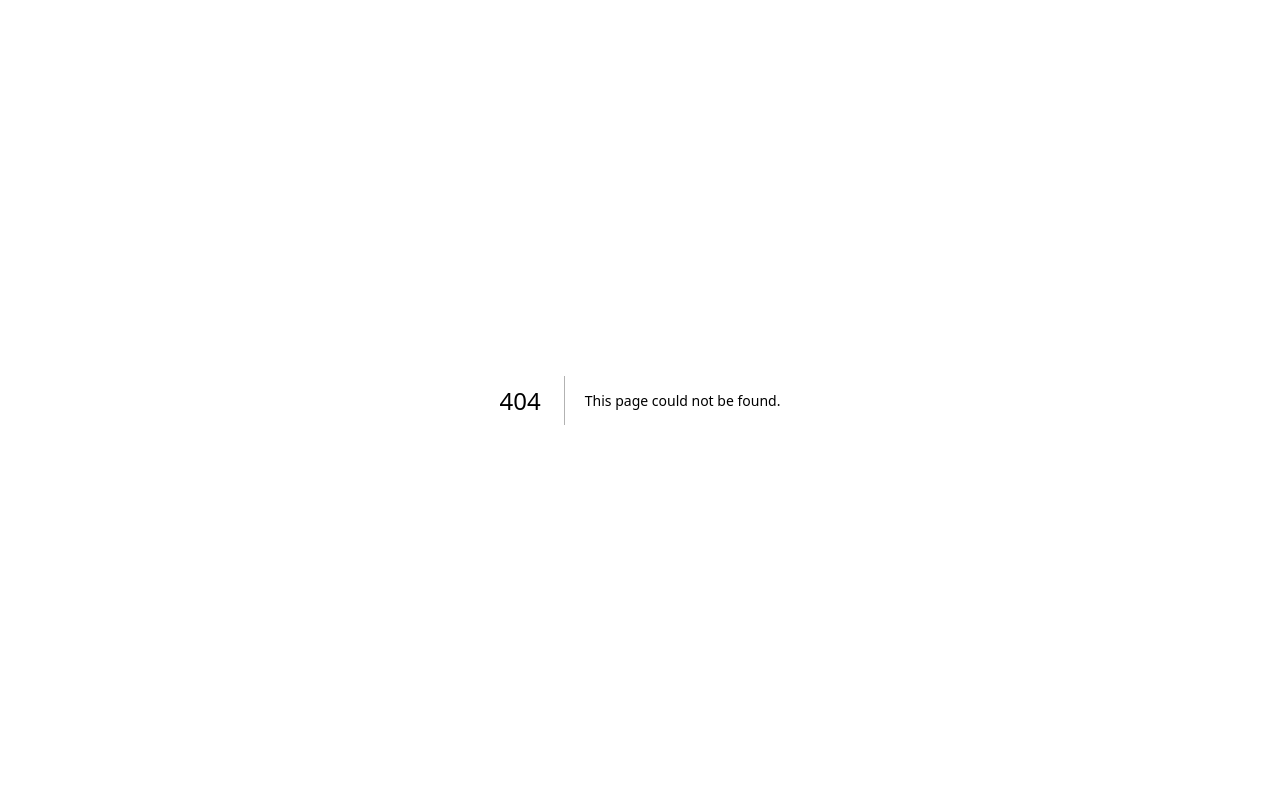
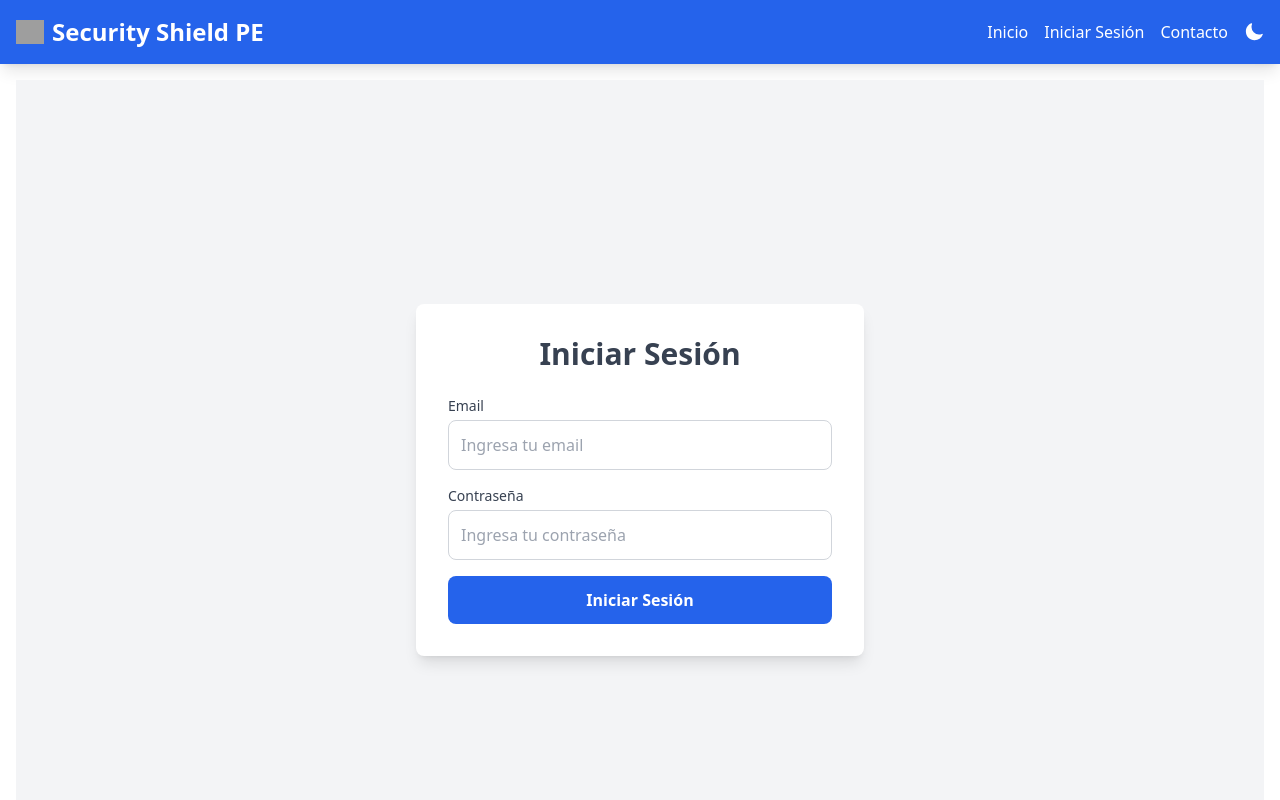
Before and after one commit to AaronSosaRamos/security-shield-pe-frontend, a Next.js app: page /login in a window 1280 px wide. Before the commit this address had no page. Shown: the top 800 px of the page. Built offline with nearby package versions, Linux system fonts and the light colour scheme; grey boxes are pictures that could not be loaded.

Commit message:
new login screen imp.

```diff
--- /dev/null
+++ b/app/login/page.tsx
@@ -0,0 +1,10 @@
+"use client";
+
+import Login from "@/components/auth/Login";
+
+
+export default function LoginScreen() {
+  return (
+    <Login />
+  );
+}
--- /dev/null
+++ b/components/auth/Login.tsx
@@ -0,0 +1,107 @@
+import { useForm } from 'react-hook-form';
+import { z } from 'zod';
+import { zodResolver } from '@hookform/resolvers/zod';
+import { useState } from 'react';
+import { motion } from 'framer-motion';
+import Layout from '../Layout';
+
+const passwordSchema = z
+    .string()
+    .min(6, "La contraseña debe tener al menos 6 caracteres.")
+    .refine((val) => /[A-Z]/.test(val), {
+        message: "La contraseña debe incluir al menos una letra mayúscula.",
+    })
+    .refine((val) => /[a-z]/.test(val), {
+        message: "La contraseña debe incluir al menos una letra minúscula.",
+    })
+    .refine((val) => /\d/.test(val), {
+        message: "La contraseña debe incluir al menos un número.",
+    })
+    .refine((val) => /[^A-Za-z0-9]/.test(val), {
+        message: "La contraseña debe incluir al menos un carácter especial.",
+    });
+
+const loginSchema = z.object({
+    email: z.string().email("Por favor, ingresa un email válido."),
+    password: passwordSchema,
+});
+
+type LoginFormInputs = z.infer<typeof loginSchema>;
+
+const Login = () => {
+    const { register, handleSubmit, formState: { errors } } = useForm<LoginFormInputs>({
+        resolver: zodResolver(loginSchema),
+    });
+
+    const [loading, setLoading] = useState(false);
+
+    const onSubmit = (data: LoginFormInputs) => {
+        setLoading(true);
+        setTimeout(() => {
+            setLoading(false);
+            console.log("Datos enviados:", data);
+        }, 2000);
+    };
+
+    return (
+        <Layout>
+            <div className="flex items-center justify-center min-h-screen bg-gray-100 dark:bg-gray-900">
+                <motion.div
+                    initial={{ opacity: 0, y: -20 }}
+                    animate={{ opacity: 1, y: 0 }}
+                    transition={{ duration: 0.5 }}
+                    className="bg-white dark:bg-gray-800 rounded-lg shadow-lg p-8 max-w-md w-full"
+                >
+                    <h2 className="text-3xl font-bold text-center text-gray-700 dark:text-gray-200 mb-6">
+                        Iniciar Sesión
+                    </h2>
+
+                    <form onSubmit={handleSubmit(onSubmit)} className="space-y-4">
+                        <div>
+                            <label htmlFor="email" className="block text-sm font-medium text-gray-700 dark:text-gray-300">
+                                Email
+                            </label>
+                            <input
+                                type="email"
+                                id="email"
+                                {...register("email")}
+                                className={`mt-1 p-3 block w-full rounded-lg border ${errors.email ? 'border-red-500' : 'border-gray-300 dark:border-gray-600'
+                                    } bg-white dark:bg-gray-700 text-gray-800 dark:text-white focus:outline-none focus:ring-2 ${errors.email ? 'focus:ring-red-500' : 'focus:ring-blue-500'
+                                    }`}
+                                placeholder="Ingresa tu email"
+                            />
+                            {errors.email?.message && <p className="mt-2 text-sm text-red-500">{String(errors.email.message)}</p>}
+                        </div>
+
+                        <div>
+                            <label htmlFor="password" className="block text-sm font-medium text-gray-700 dark:text-gray-300">
+                                Contraseña
+                            </label>
+                            <input
+                                type="password"
+                                id="password"
+                                {...register("password")}
+                                className={`mt-1 p-3 block w-full rounded-lg border ${errors.password ? 'border-red-500' : 'border-gray-300 dark:border-gray-600'
+                                    } bg-white dark:bg-gray-700 text-gray-800 dark:text-white focus:outline-none focus:ring-2 ${errors.password ? 'focus:ring-red-500' : 'focus:ring-blue-500'
+                                    }`}
+                                placeholder="Ingresa tu contraseña"
+                            />
+                            {errors.password?.message && <p className="mt-2 text-sm text-red-500">{String(errors.password.message)}</p>}
+                        </div>
+
+                        <button
+                            type="submit"
+                            disabled={loading}
+                            className={`w-full py-3 rounded-lg text-white font-semibold ${loading ? 'bg-blue-400' : 'bg-blue-600 hover:bg-blue-700'
+                                } transition duration-200`}
+                        >
+                            {loading ? 'Iniciando...' : 'Iniciar Sesión'}
+                        </button>
+                    </form>
+                </motion.div>
+            </div>
+        </Layout>
+    );
+};
+
+export default Login;
--- a/package.json
+++ b/package.json
@@ -10,10 +10,13 @@
   },
   "dependencies": {
     "@heroicons/react": "2.1.5",
+    "@hookform/resolvers": "3.9.1",
     "framer-motion": "11.11.11",
     "next": "15.0.3",
     "react": "19.0.0-rc-66855b96-20241106",
-    "react-dom": "19.0.0-rc-66855b96-20241106"
+    "react-dom": "19.0.0-rc-66855b96-20241106",
+    "react-hook-form": "7.53.2",
+    "zod": "3.23.8"
   },
   "devDependencies": {
     "@tailwindcss/forms": "0.5.9",
```
Also changed, not shown: 1 other file (tests, documents, lock files or other folders).
